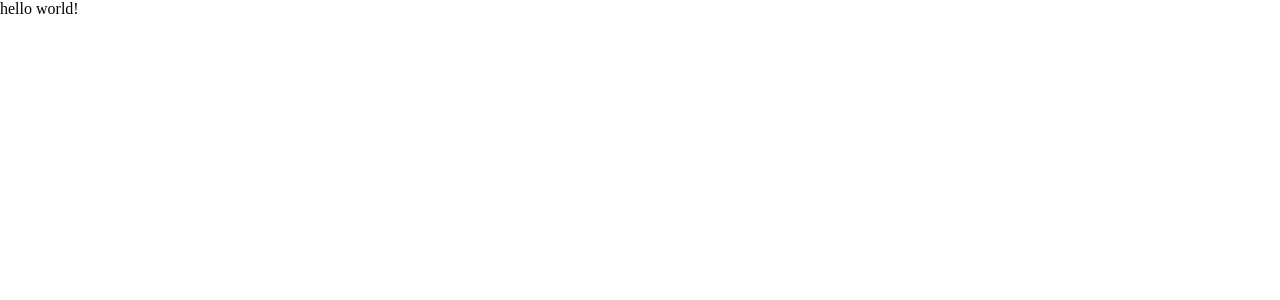
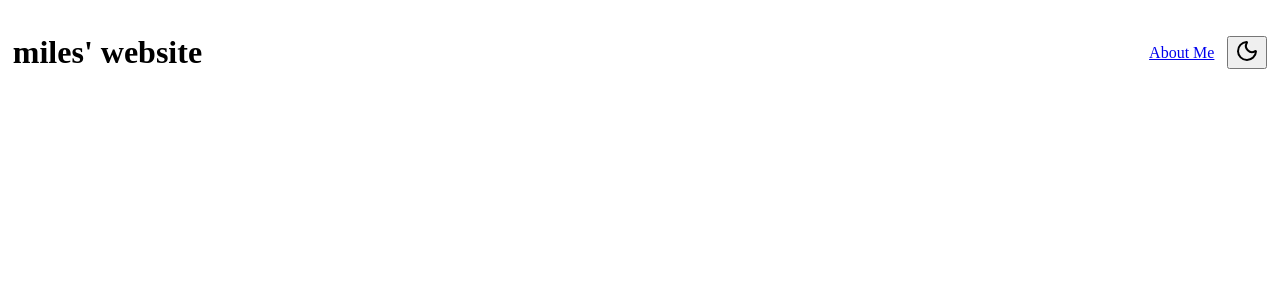
Before and after one commit to MisterPrestoGamer/personal_website, a React (Vite) app: page / in a window 1280 px wide. Shown: the top 300 px of the page. Built offline with nearby package versions, Linux system fonts and the light colour scheme.

Commit message:
add rough header layout

```diff
--- a/package.json
+++ b/package.json
@@ -10,6 +10,7 @@
     "preview": "vite preview"
   },
   "dependencies": {
+    "lucide-react": "^0.542.0",
     "prettier": "^3.6.2",
     "react": "^19.1.1",
     "react-dom": "^19.1.1",
--- /dev/null
+++ b/src/components/App/App.jsx
@@ -0,0 +1,10 @@
+import styles from './App.module.css';
+import Header from '../header/header';
+
+export default function App() {
+  return (
+    <>
+      <Header />
+    </>
+  );
+}
--- /dev/null
+++ b/src/components/header/header.jsx
@@ -0,0 +1,16 @@
+import styles from './header.module.css';
+import { Link } from 'react-router';
+import { Moon, Sun } from 'lucide-react';
+export default function Header() {
+  return (
+    <div className={styles.header}>
+      <h1 id={styles.title}>miles' website</h1>
+      <Link className={styles.aboutMe} to="aboutMe">
+        About Me
+      </Link>
+      <button className={styles.themeChangeBtn}>
+        <Moon />
+      </button>
+    </div>
+  );
+}
--- /dev/null
+++ b/src/components/header/header.module.css
@@ -0,0 +1,9 @@
+.header {
+  display: flex;
+  align-items: center;
+  gap: 1vw;
+}
+
+#title {
+  flex: 1;
+}
--- a/src/index.css
+++ b/src/index.css
@@ -4,4 +4,5 @@
 
 body {
   margin: 0;
+  padding: 1vw;
 }
--- a/src/main.jsx
+++ b/src/main.jsx
@@ -1,7 +1,7 @@
 import { StrictMode } from 'react';
 import { createRoot } from 'react-dom/client';
 import { createBrowserRouter, RouterProvider } from 'react-router';
-import App from './routes/App/App.jsx';
+import App from './components/App/App.jsx';
 import './index.css';
 
 const router = createBrowserRouter([
--- a/src/routes/App/App.jsx
+++ /dev/null
@@ -1,5 +0,0 @@
-import styles from './App.module.css';
-//test
-export default function App() {
-  return <div>hello world!</div>;
-}
```
Also changed, not shown: src/components/App/App.module.css (added), src/components/footer/footer.jsx (added), src/components/footer/footer.module.css (added), 1 other file (tests, documents, lock files or other folders).
